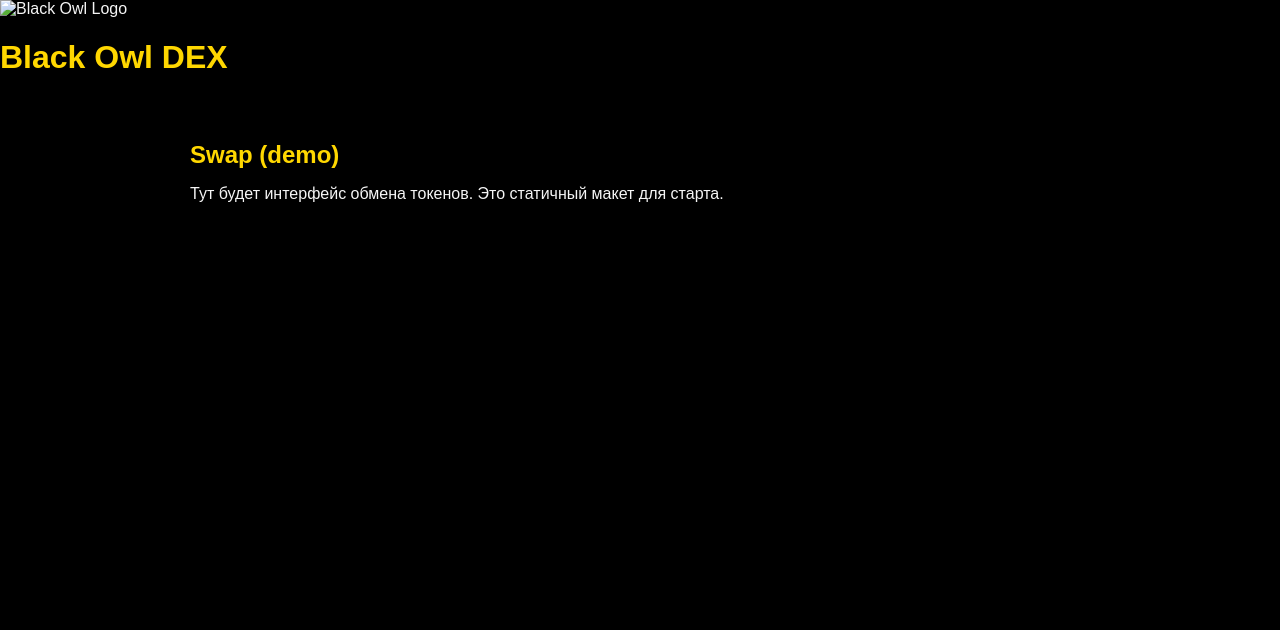
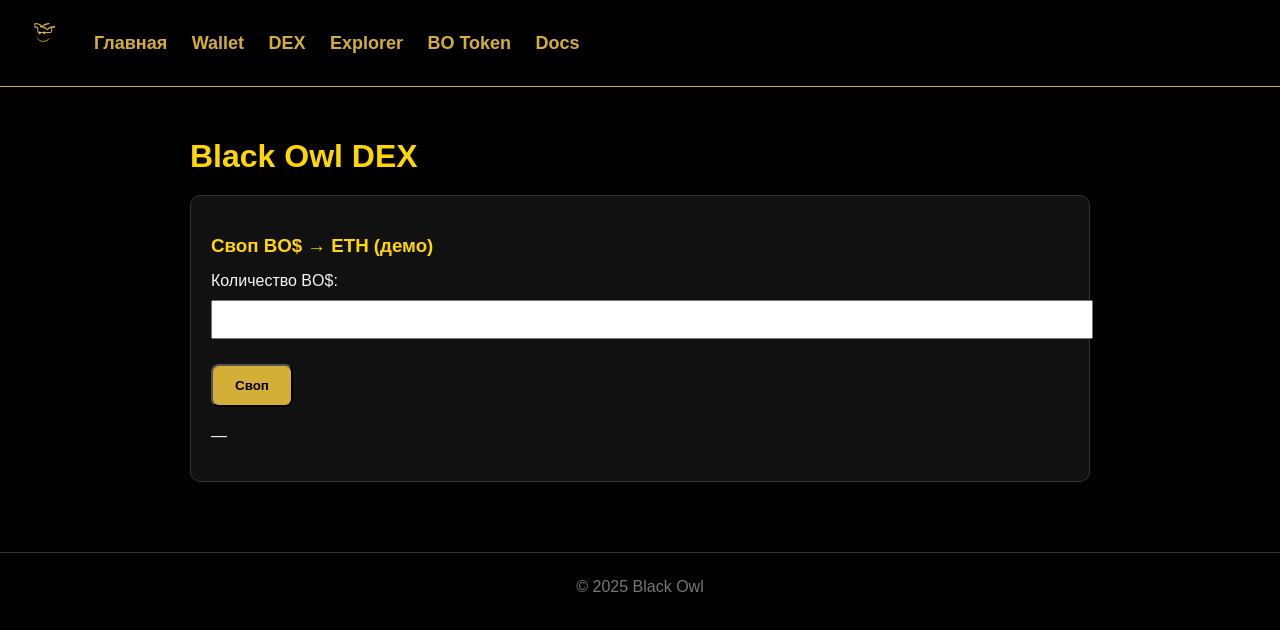
Before and after one commit to hq7rqsn29q-oss/Black-Owl, a website: page dex.html in a window 1280 px wide. Drawn offline with Linux system fonts and the light colour scheme; files that its build step writes are made by us from their sources.

Commit message:
Refactor HTML structure and update assets paths

```diff
--- a/dex.html
+++ b/dex.html
@@ -1,23 +1,40 @@
-<!doctype html>
+<!DOCTYPE html>
 <html lang="ru">
 <head>
-  <meta charset="utf-8" />
-  <meta name="viewport" content="width=device-width,initial-scale=1" />
-  <title>Black Owl DEX</title>
-  <link rel="stylesheet" href="assets/css/style.css">
+    <meta charset="UTF-8">
+    <title>Black Owl DEX</title>
+    <link rel="stylesheet" href="style.css">
+    <link rel="icon" href="logo.svg">
 </head>
 <body>
-  <header class="site-header small">
-    <img src="assets/img/logo.svg" alt="Black Owl Logo" class="logo">
+<header class="header">
+    <img src="logo.svg" class="logo">
+    <nav class="nav">
+        <a href="index.html">Главная</a>
+        <a href="wallet.html">Wallet</a>
+        <a href="dex.html">DEX</a>
+        <a href="explorer.html">Explorer</a>
+        <a href="coin.html">BO Token</a>
+        <a href="docs.html">Docs</a>
+    </nav>
+</header>
+
+<div class="container">
     <h1>Black Owl DEX</h1>
-  </header>
 
-  <main class="container">
-    <div class="card">
-      <h2>Swap (demo)</h2>
-      <p>Тут будет интерфейс обмена токенов. Это статичный макет для старта.</p>
+    <div class="box">
+        <h3>Своп BO$ → ETH (демо)</h3>
+
+        <label>Количество BO$:</label>
+        <input id="amount" style="width:100%; padding:10px; margin:10px 0;">
+
+        <button class="button" onclick="swap()">Своп</button>
+
+        <p id="swapStatus" style="margin-top:20px;">—</p>
     </div>
-  </main>
-  <script src="assets/js/dex.js"></script>
+</div>
+
+<script src="dex.js"></script>
+<footer>© 2025 Black Owl</footer>
 </body>
 </html>
```
